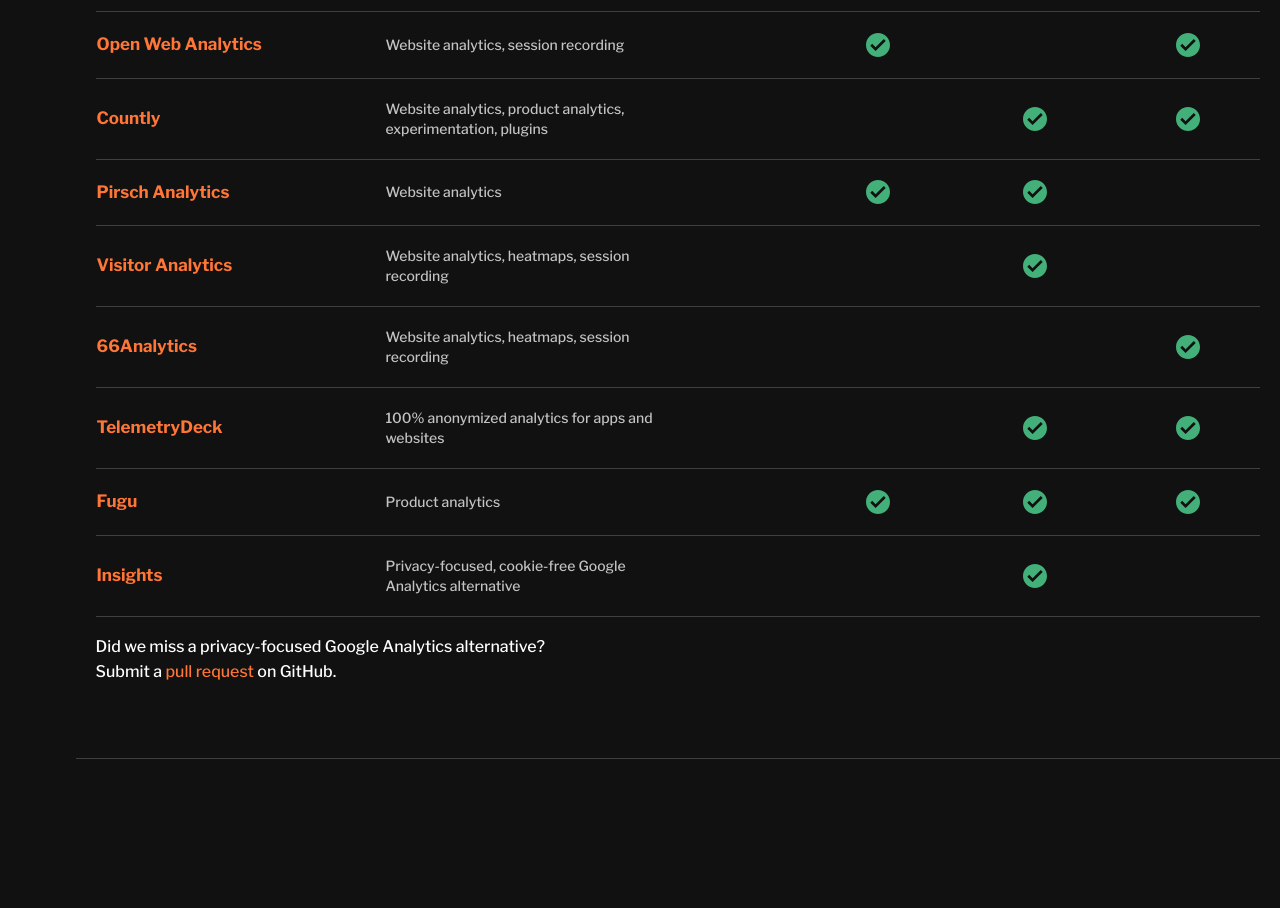
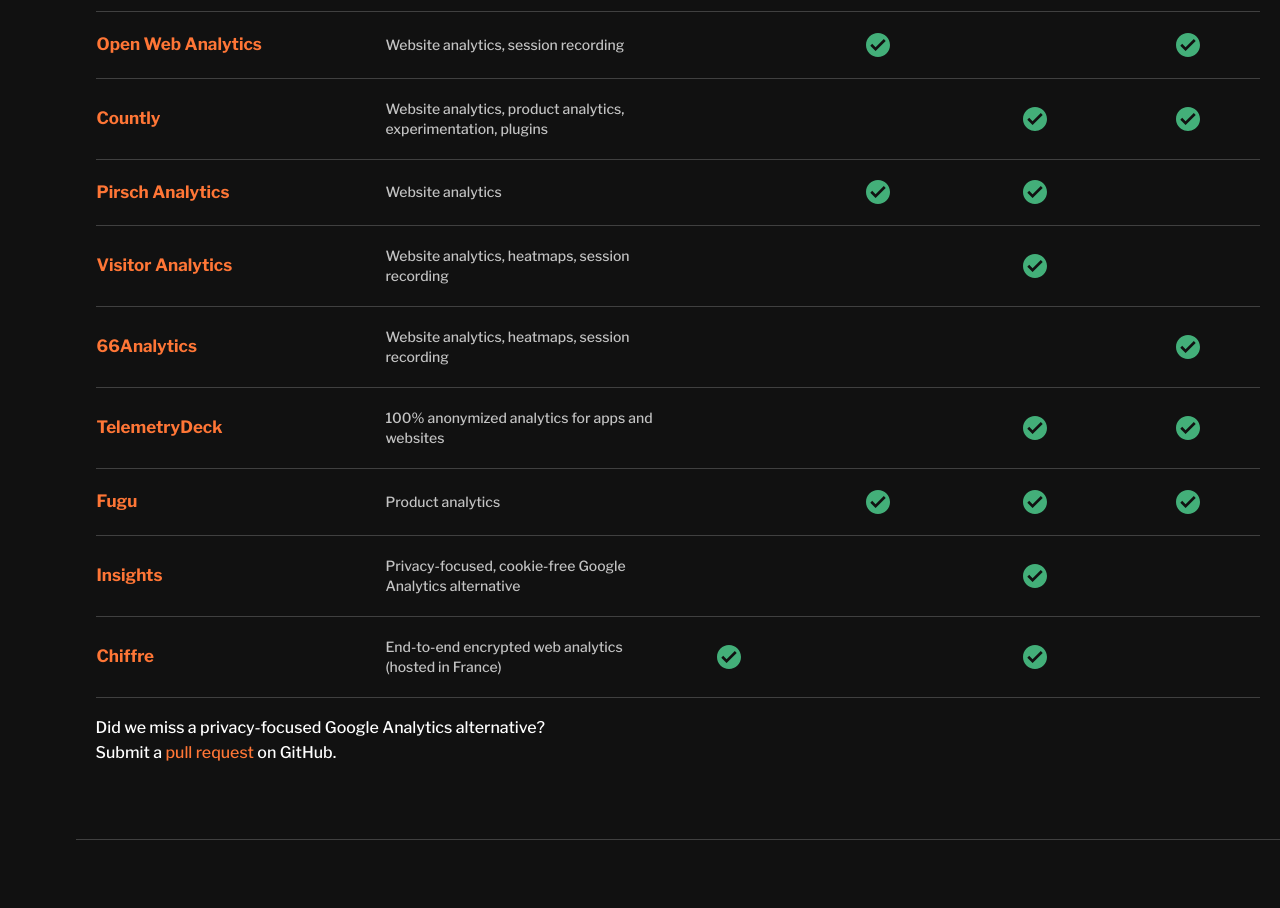
Before and after one commit to PostHog/isgoogleanalyticsillegal.com, a Gatsby site: page /alternatives in a window 1280 px wide. Shown: the part 892-1800 px from the top of the page. Before the commit the page ends 1719 px from the top, so only its background shows below. Built offline with nearby package versions, Linux system fonts and the light colour scheme; Gatsby itself is replaced by a stand-in of ours.

Commit message:
fixed merge conflict

```diff
--- a/src/pages/alternatives.js
+++ b/src/pages/alternatives.js
@@ -170,6 +170,15 @@
     cloudHosting: true,
     selfHosting: false,
   },
+  {
+    company: "Chiffre",
+    url: "https://chiffre.io",
+    description: "End-to-end encrypted web analytics (hosted in France)",
+    permissiveOpenSource: true,
+    copyleftOpenSource: false,
+    cloudHosting: true,
+    selfHosting: false,
+  },
 ];
 
 const Extra = () => {
```
